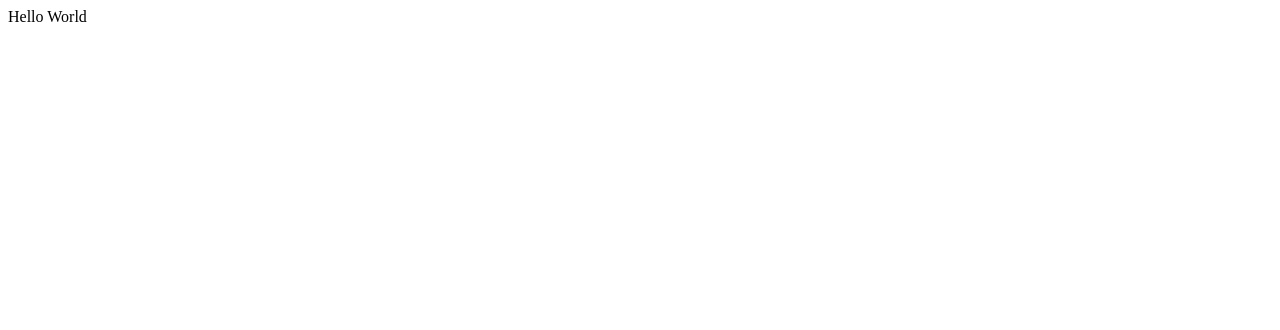
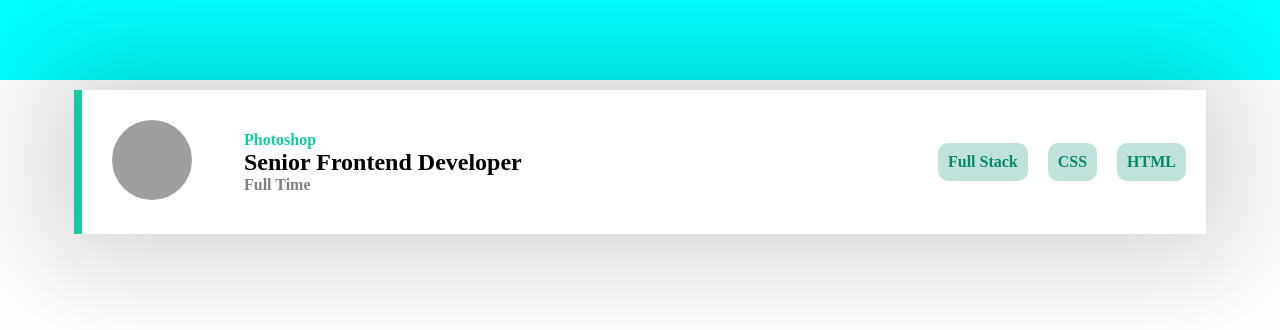
Before and after one commit to SusheelThapa/Programiz-Intern-App, a React (Vite) app: page / in a window 1280 px wide. Shown: the top 330 px of the page. Built offline with nearby package versions, Linux system fonts and the light colour scheme; grey boxes are pictures that could not be loaded.

Commit message:
Create one card

```diff
--- a/index.html
+++ b/index.html
@@ -4,6 +4,12 @@
     <meta charset="UTF-8" />
     <link rel="icon" type="image/svg+xml" href="/vite.svg" />
     <meta name="viewport" content="width=device-width, initial-scale=1.0" />
+    <link rel="preconnect" href="https://fonts.googleapis.com" />
+    <link rel="preconnect" href="https://fonts.gstatic.com" crossorigin />
+    <link
+      href="https://fonts.googleapis.com/css2?family=Maven+Pro:wght@500&display=swap"
+      rel="stylesheet"
+    />
     <title>Vite + React</title>
   </head>
   <body>
--- a/src/App.jsx
+++ b/src/App.jsx
@@ -1,6 +1,13 @@
+import Header from "./components/Header";
 
+import Body from "./components/Body";
 function App() {
-  return <>Hello World</>;
+  return (
+    <>
+      <Header />
+      <Body />
+    </>
+  );
 }
 
 export default App;
--- /dev/null
+++ b/src/components/Body.jsx
@@ -0,0 +1,7 @@
+import Card from "./Card";
+
+const Body = () => {
+  return <section id="body"> <Card></Card></section>;
+};
+
+export default Body;
--- /dev/null
+++ b/src/components/Card.jsx
@@ -0,0 +1,28 @@
+const Card = () => {
+  return (
+    <div className="card-horizontal">
+      <div>
+        <div className="card-image">
+          <img
+            src="https://storage.googleapis.com/programiz-static/hiring/software/job-listing-page-challenge/logos/docsumo-logo.jpeg"
+            alt="company logo"
+          />
+        </div>
+        <div className="card-details">
+          <div className="card-languages">Photoshop</div>
+          <div className="card-position">Senior Frontend Developer</div>
+          <div className="card-other-details">Full Time</div>
+        </div>
+      </div>
+      <div className="card-programming-languages">
+        <ul>
+          <li>Full Stack</li>
+          <li>CSS</li>
+          <li>HTML</li>
+        </ul>
+      </div>
+    </div>
+  );
+};
+
+export default Card;
--- /dev/null
+++ b/src/components/Header.jsx
@@ -0,0 +1,5 @@
+const Header = () => {
+  return <header></header>;
+};
+
+export default Header;
--- /dev/null
+++ b/src/index.css
@@ -0,0 +1,99 @@
+* {
+    margin: 0;
+    padding: 0;
+    box-sizing: border-box;
+}
+
+header {
+    background-color: aqua;
+    height: 10vh;
+}
+
+/* CSS of body */
+#body {
+    margin: 0 5vw;
+}
+
+/* Card */
+
+.card-horizontal {
+    margin: 10px;
+    padding: 10px;
+
+    border-left: solid 8px;
+    border-left-color: #15cca1;
+    display: flex;
+
+    justify-content: space-between;
+    align-items: center;
+
+    box-shadow: 0px -2px 107px 28px rgba(0, 0, 0, 0.18);
+    -webkit-box-shadow: 0px -2px 107px 28px rgba(0, 0, 0, 0.18);
+    -moz-box-shadow: 0px -2px 107px 28px rgba(0, 0, 0, 0.18);
+}
+
+.card-horizontal>div {
+    display: flex;
+    justify-content: space-between;
+    align-items: center;
+}
+
+.card-image {
+    margin: 10px;
+    padding: 10px;
+
+}
+
+.card-image>img {
+    width: 5rem;
+    height: 5rem;
+    border-radius: 50%;
+}
+
+.card-details {
+    margin-left: 2rem;
+    color: #15cca1;
+    font-size: 1rem;
+    font-weight: 800;
+}
+
+.card-position {
+    color: black;
+    font-size: 1.5rem;
+}
+
+.card-other-details {
+    color: gray;
+}
+
+.card-programming-language {
+    display: flex;
+    justify-content: center;
+    align-items: center;
+}
+
+ul {
+    list-style: none;
+}
+
+ul {
+    display: flex;
+    justify-content: center;
+    align-items: center;
+    flex-direction: row;
+}
+
+ul>li {
+    margin: 10px;
+    padding: 10px;
+    border-radius: 10px;
+    font-weight: 550;
+    color: #018a6a;
+    background-color: #c0e2db;
+}
+
+ul>li:hover {
+    color: white;
+    background-color: #15cca1;
+    cursor: pointer;
+}
--- a/src/main.jsx
+++ b/src/main.jsx
@@ -1,6 +1,7 @@
 import React from "react";
 import ReactDOM from "react-dom/client";
 import App from "./App.jsx";
+import "./index.css";
 
 ReactDOM.createRoot(document.getElementById("root")).render(
   <React.StrictMode>
```
